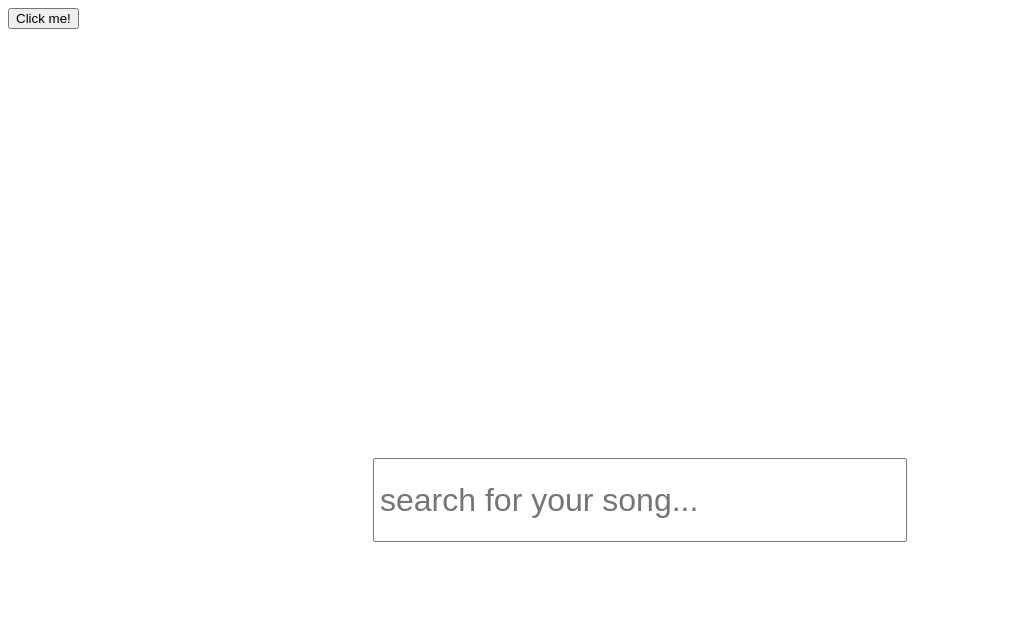
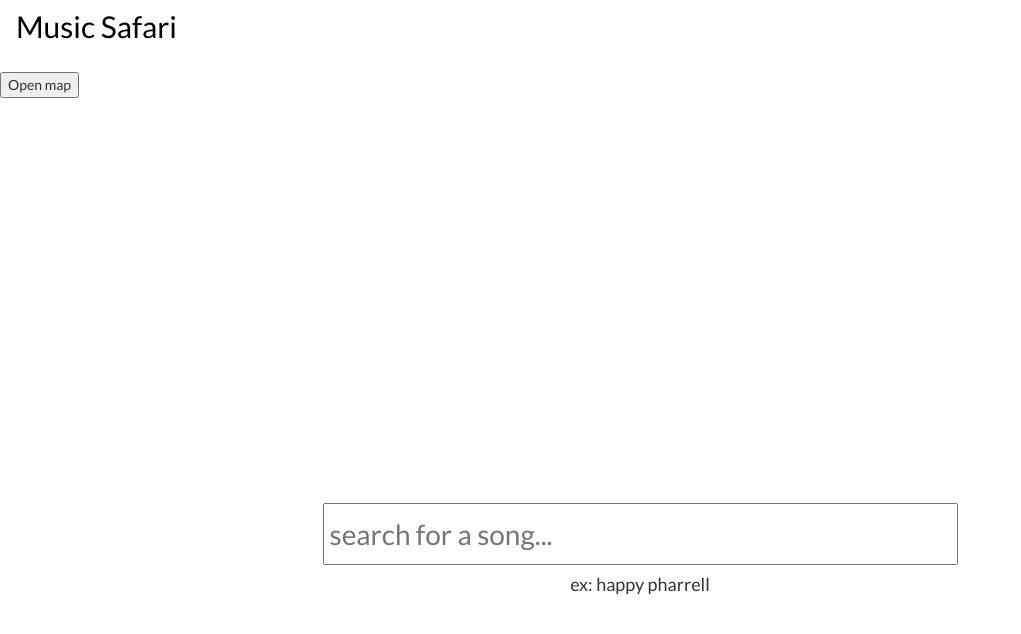
Before and after one commit to adoolaeghe/Music-safari, a plain HTML site: page index.html in a window 1280 px wide. Shown: the whole page, without its empty margins (0-1021 px from the left). Drawn offline with nearby package versions, Linux system fonts and the light colour scheme; some packages are replaced by stand-ins of ours.

Commit message:
updating var names & minor css

```diff
--- a/index.html
+++ b/index.html
@@ -2,29 +2,34 @@
 <html lang="en">
 <head>
   <meta charset="utf-8">
-  <title>GeoLocation</title>
+  <title>Music Safari</title>
+  <meta http-equiv="X-UA-Compatible" content="IE=edge">
+  <meta name="viewport" content="width=device-width, initial-scale=1">
+  <link rel="stylesheet" href="https://maxcdn.bootstrapcdn.com/bootstrap/3.3.7/css/bootstrap.min.css" rel="stylesheet" integrity="sha384-BVYiiSIFeK1dGmJRAkycuHAHRg32OmUcww7on3RYdg4Va+PmSTsz/K68vbdEjh4u" crossorigin="anonymous">
+  <meta name="viewport" content="width=device-width, initial-scale=1, shrink-to-fit=no">
+  <link href="https://fonts.googleapis.com/css?family=Lato" rel="stylesheet">
   <link rel="stylesheet" href="styles.css">
-<style>
-   #map {
-      margin: 0;
-      padding: 0;
-      height: 400px;
-      width: 100%;
-    }
-  </style>
 </head>
 
 <body>
-  <div id="map">
-    <button onclick="findLocation()"> Click me!</button>
-  </div>
+  <nav class="navbar">
+    <div class="navbar-header">
+      <a class="navbar-brand" href="#">Music Safari</a>
+    </div>
+  </nav>
+
+  <button onclick="findLocation()"> Open map</button>
+
+  <div id="map"></div>
 
   <div id="container">
     <div class="search">
-      <input id="trackname" placeholder="search for your song..." type="text"></input>
+      <input id="trackname" placeholder="search for a song..." type="text"></input>
+      <h4>ex: happy pharrell</h4>
     </div>
-    <div class="song-list"></div>
   </div>
+
+  <div class="song-list"></div>
 
   <script type="text/javascript" src="https://ajax.googleapis.com/ajax/libs/jquery/2.1.3/jquery.min.js"></script>
   <script src="https://maps.googleapis.com/maps/api/js?v=3.exp&sensor=false"></script>
--- a/script.js
+++ b/script.js
@@ -1,11 +1,8 @@
 $(document).on('keypress', '#trackname', function() {
   if(event.which === 13) { // check the key was <enter>
-
     var input = $(this);
     console.log(input);
-
     var trackname = input.val();
-    console.log(trackname);
     getSpotifyInfo(trackname);
   }
 });
@@ -19,11 +16,9 @@ function getSpotifyInfo(trackname) {
   xmlhttp.send();
 
   var data = xmlhttp.responseText;
-  var jdata = JSON.parse(data)
-  var songuri = jdata.tracks.items[0].uri
-  console.log(jdata);
-  console.log(songuri)
-  $(".song-list").append(jdata.tracks.items[0].name);
+  var dataToJson = JSON.parse(data)
+  console.log(dataToJson);
+  $(".song-list").append(dataToJson.tracks.items[0].name);
 }
 
 function findLocation(){
--- a/styles.css
+++ b/styles.css
@@ -1,7 +1,25 @@
+body {
+  font-family: 'Lato', sans-serif;
+}
+
+.navbar-brand {
+  font-size: 30px;
+  color: black;
+}
+
+a:hover{
+  color: black;
+}
+
+#map {
+   margin: 0 auto;
+   padding: 0;
+   height: 400px;
+   width: 80%;
+ }
+
 #container {
-  width: 1040px;
-  margin: 0px auto;
-  min-height: 750px;
+  margin: 5px;
   text-align: center;
 }
 
@@ -14,5 +32,4 @@ input[type='text'] {
 
 .search {
   text-align: center;
-  margin: 50px auto;
 }
```
